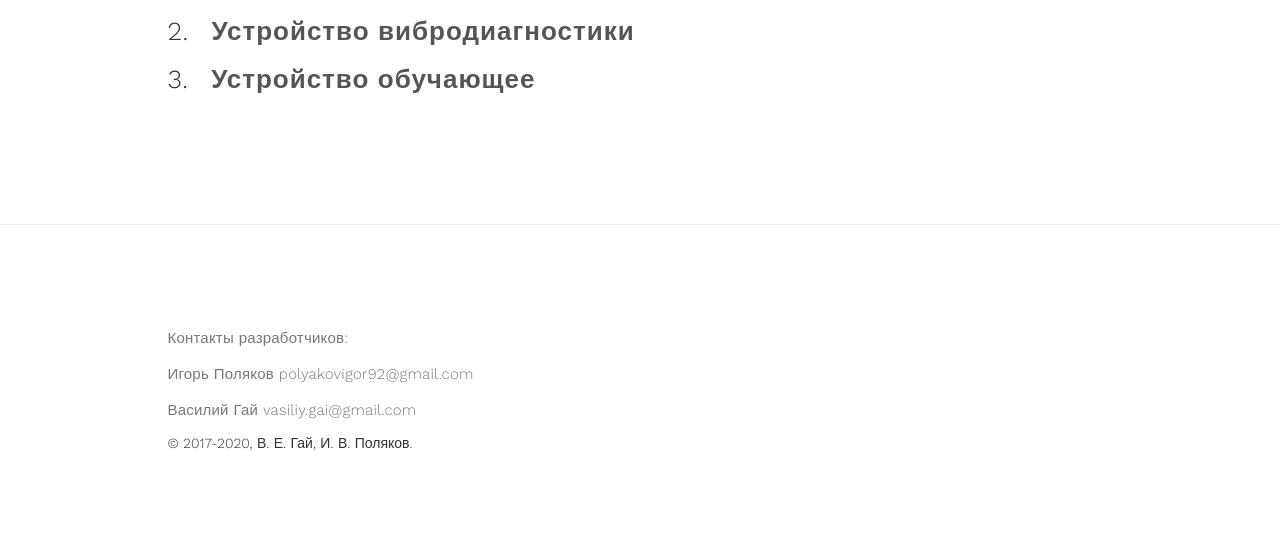
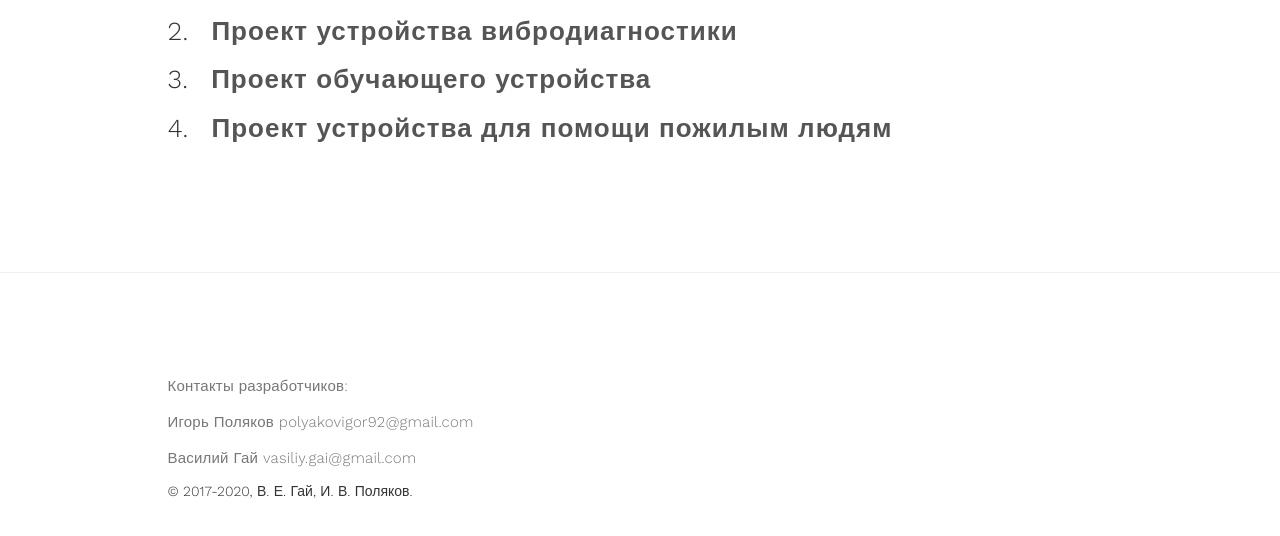
Before and after one commit to tinyroboticsteam/tinyroboticsteam.github.io, a plain HTML site: page index.html in a window 1280 px wide. Shown: the part 316-852 px from the top of the page. Drawn offline with nearby package versions, Linux system fonts and the light colour scheme.

Commit message:
Новый проект

```diff
--- a/index.html
+++ b/index.html
@@ -71,8 +71,9 @@
 <div align="left">
 
    	       <h3>1.  <a href="https://tinyroboticsteam.github.io/ElcBot/">Проект робота телеприсутствия ElcBot</a> </h3>
-   	       <h3>2.  <a href="https://tinyroboticsteam.github.io/vdevice/">Устройство вибродиагностики</a> </h3>
-   	       <h3>3.  <a href="https://tinyroboticsteam.github.io/TeachingBox/">Устройство обучающее</a> </h3>
+   	       <h3>2.  <a href="https://tinyroboticsteam.github.io/vdevice/">Проект устройства вибродиагностики</a> </h3>
+   	       <h3>3.  <a href="https://tinyroboticsteam.github.io/TeachingBox/">Проект обучающего устройства</a> </h3>
+   	       <h3>4.  <a href="https://tinyroboticsteam.github.io/SosBox/">Проект устройства для помощи пожилым людям</a> </h3>
 
 
                </div>
```
